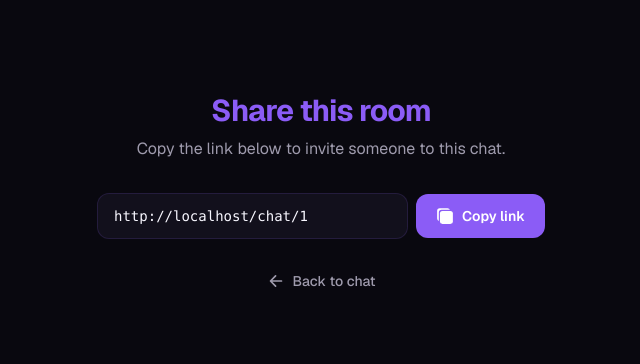
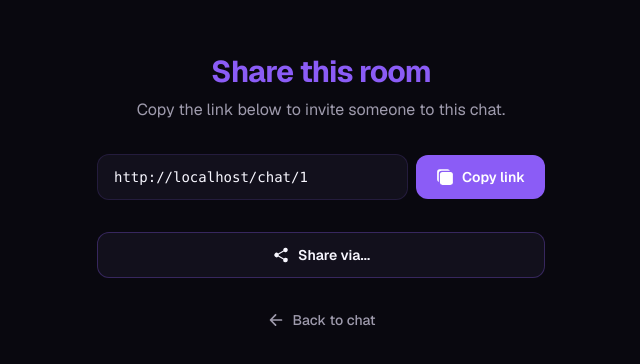
Before and after one commit to grecod28/umbrachat, a Next.js app in the folder apps/web/: page /1/chat/1/share in a window 1280 px wide. Shown: the part 208-572 px from the top of the page, without its empty margins (319-959 px from the left). Built offline with nearby package versions, Linux system fonts and the light colour scheme; no server answers.

Commit message:
Botón de compartir via medios página de compartir chat

```diff
--- a/apps/web/app/[locale]/chat/[id]/share/page.tsx
+++ b/apps/web/app/[locale]/chat/[id]/share/page.tsx
@@ -8,6 +8,7 @@ import {
   IoCopy,
   IoCheckmark,
   IoLockClosed,
+  IoShareSocial,
 } from "react-icons/io5";
 import { API_URL } from "@/libs/constants/api";
 
@@ -35,6 +36,15 @@ export default function ShareChatPage({
     await navigator.clipboard.writeText(shareLink);
     setCopied(true);
     setTimeout(() => setCopied(false), 2000);
+  };
+
+  const handleNativeShare = async () => {
+    if (navigator.share) {
+      await navigator.share({
+        title: "UmbraChat",
+        url: shareLink,
+      });
+    }
   };
 
   return (
@@ -80,6 +90,15 @@ export default function ShareChatPage({
           </button>
         </div>
 
+        <button
+          type="button"
+          onClick={handleNativeShare}
+          className="w-full flex items-center justify-center gap-2 px-5 py-3 rounded-xl border border-border-strong bg-surface font-semibold text-text hover:bg-surface-light transition-colors"
+        >
+          <IoShareSocial size={18} />
+          <span className="text-sm">{t("share")}</span>
+        </button>
+
         <Link
           href={`/chat/${id}`}
           className="flex items-center justify-center gap-2 text-text-muted hover:text-text transition-colors"
--- a/apps/web/i18n/messages/en.json
+++ b/apps/web/i18n/messages/en.json
@@ -64,7 +64,8 @@
     "copy": "Copy link",
     "copied": "Copied!",
     "backToChat": "Back to chat",
-    "privateNotice": "This room is private. Guests must enter the access code to join."
+    "privateNotice": "This room is private. Guests must enter the access code to join.",
+    "share": "Share via..."
   },
   "Config": {
     "language": "Language",
--- a/apps/web/i18n/messages/es.json
+++ b/apps/web/i18n/messages/es.json
@@ -64,7 +64,8 @@
     "copy": "Copiar enlace",
     "copied": "¡Copiado!",
     "backToChat": "Volver al chat",
-    "privateNotice": "Esta sala es privada. Los invitados deben introducir el código de acceso."
+    "privateNotice": "Esta sala es privada. Los invitados deben introducir el código de acceso.",
+    "share": "Compartir vía..."
   },
   "Config": {
     "language": "Idioma",
```
